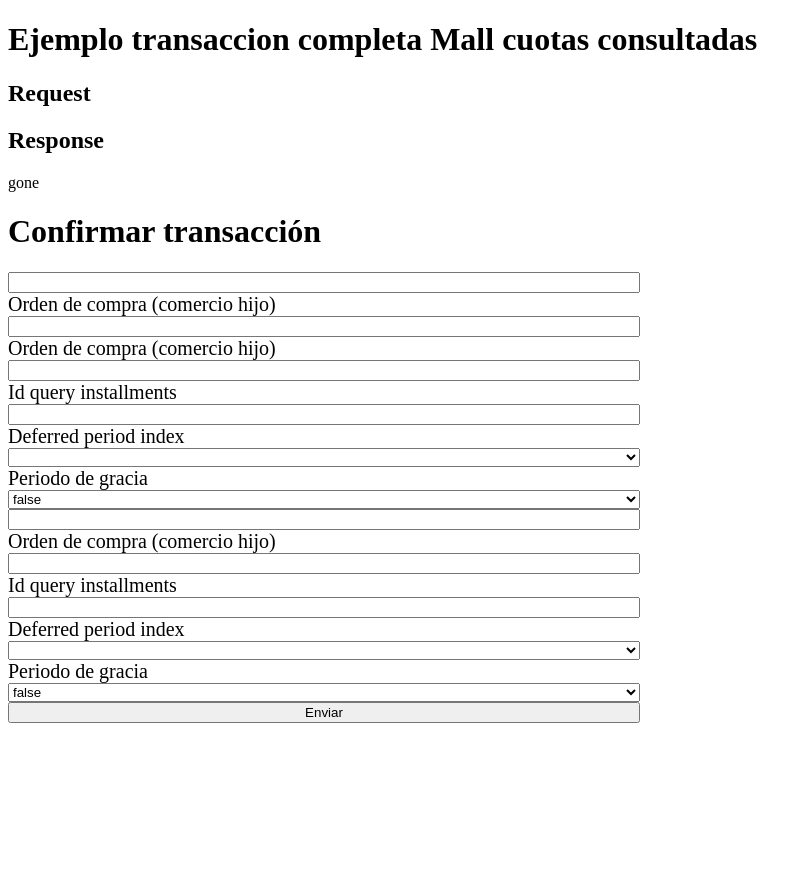
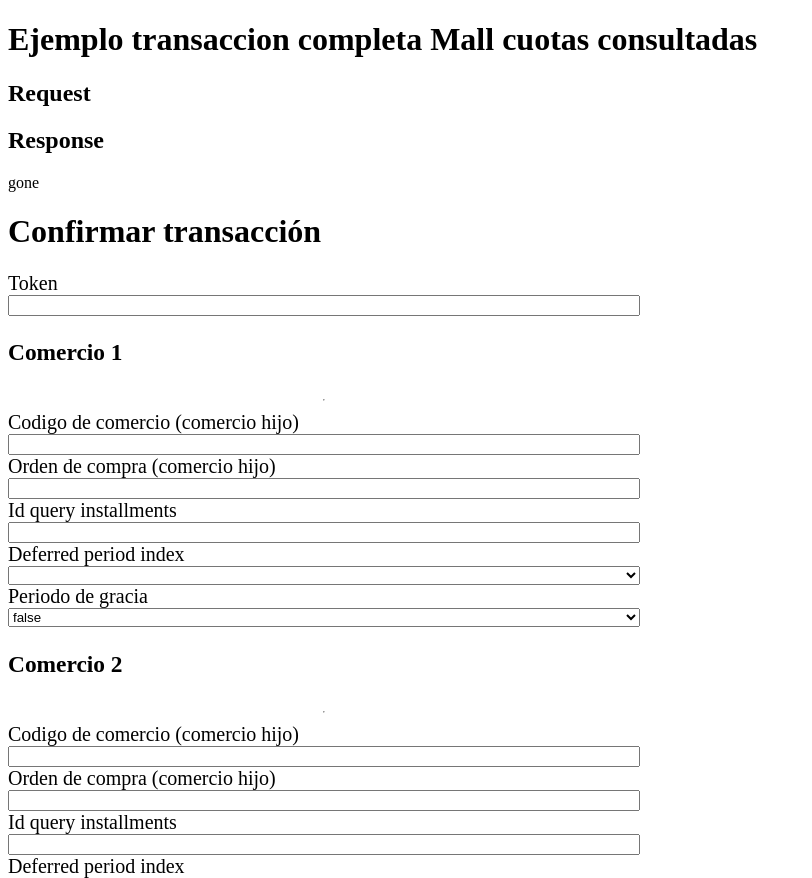
Before and after one commit to TransbankDevelopers/transbank-sdk-ruby-webpay-rest-example, a Rails app: template app/views/transaccion_completa_mall/installments_queried.html.erb in a window 1280 px wide. Shown: the top 878 px of the page, without its empty margins (0-812 px from the left). Before the commit the page ends 723 px from the top, so only its background shows below. Run offline with Rails 7, Linux system fonts and the light colour scheme; the template is opened without the code that fills it, so the values that code supplies are empty; style sheets or scripts are compiled from the project's sources.

Commit message:
Aesthetic fixes on example usage pages

```diff
--- a/app/views/transaccion_completa_mall/installments_queried.html.erb
+++ b/app/views/transaccion_completa_mall/installments_queried.html.erb
@@ -10,9 +10,13 @@
 <h1>Confirmar transacción</h1>
 <form class="transaccion_completa_form" action="/transaccion_completa/mall/commit" method="post" style="display: flex; flex-direction:column; width:50%;font-size: 20px;">
 
+  <label for="token">Token</label>
   <input name="token" value="<%= @req['token']%>">
 
-  <label for="etails_commerce_code_1">Orden de compra (comercio hijo)</label>
+  <h3>Comercio 1</h3>
+  <hr>
+
+  <label for="etails_commerce_code_1">Codigo de comercio (comercio hijo)</label>
   <input id="details_commerce_code_1" name="detail[details][][commerce_code]" value="<%= @details.first['commerce_code'] %>">
 
   <label for="details_buy_order_1">Orden de compra (comercio hijo)</label>
@@ -29,14 +33,17 @@
     <% end %>
   </select>
 
-
   <label for="grace_period_1">Periodo de gracia</label>
   <select name="detail[details][][grace_period]">
     <option value="true">true</option>
     <option selected value="false">false</option>
   </select>
 
-  <input id="details_commerce_code" name="detail[details][][commerce_code]" value="<%= @details.second['commerce_code'] %>">
+  <h3>Comercio 2</h3>
+  <hr>
+
+  <label for="etails_commerce_code_2">Codigo de comercio (comercio hijo)</label>
+  <input id="details_commerce_code_2" name="detail[details][][commerce_code]" value="<%= @details.second['commerce_code'] %>">
 
   <label for="details_buy_order_2">Orden de compra (comercio hijo)</label>
   <input id="details_buy_order_2" name="detail[details][][buy_order]" value="<%= @details.second['buy_order'] %>"/>
```
Also changed, not shown: Gemfile.lock, 1 other file.
